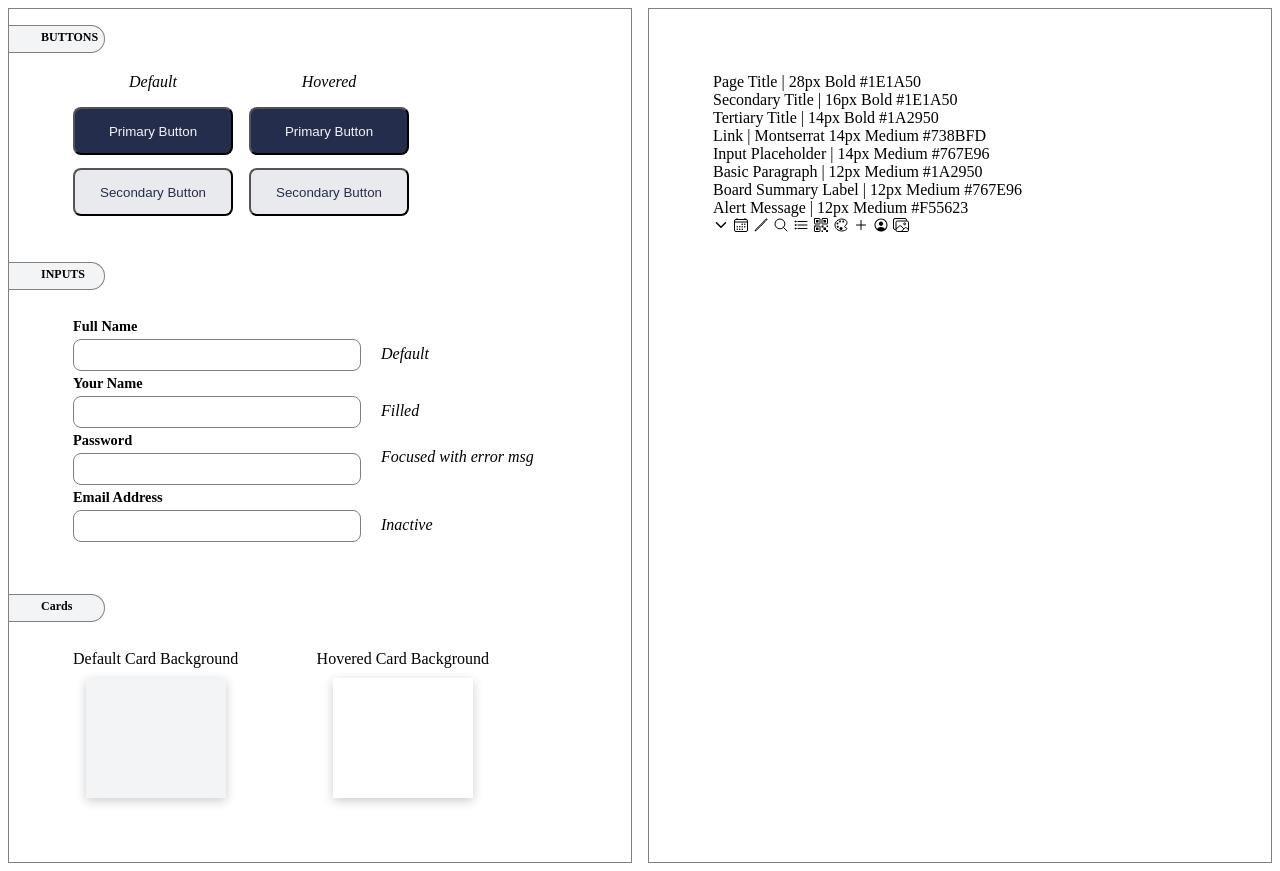
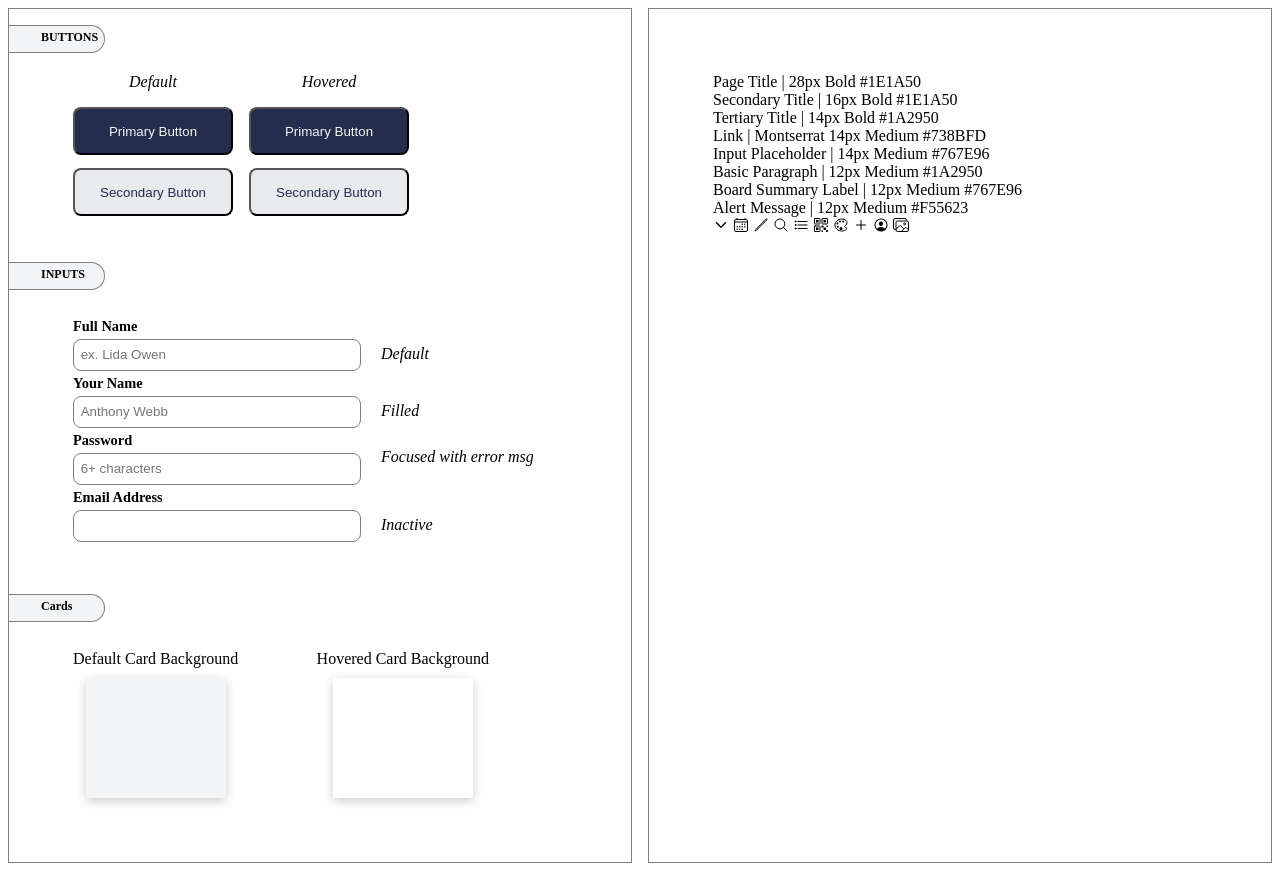
Before and after one commit to bowen-anth/styleGuide, a plain HTML site: page index.html in a window 1280 px wide. Drawn offline with nearby package versions, Linux system fonts and the light colour scheme.

Commit message:
added placeholders on left

```diff
--- a/index.html
+++ b/index.html
@@ -35,17 +35,17 @@
                 <form class="form">
                     <label>Full Name</label>
                     <div class="input-one-div">
-                        <input type="text" />
+                        <input type="text" placeholder="ex. Lida Owen"/>
                         <span class="input-span">Default</span>
                     </div>
                         <label>Your Name</label>
                     <div class="input-two-div">
-                        <input type="text" />
+                        <input type="text" placeholder="Anthony Webb"/>
                         <span class="input-span">Filled</span>
                     </div>
                     <label>Password</label>
                     <div class="input-three-div">
-                        <input type="password" />
+                        <input type="password" placeholder="6+ characters"/>
                         <span class="input-span">Focused with error msg</span>                    </div>
                     <label>Email Address</label>
                     <div class="input-four-div">
```
